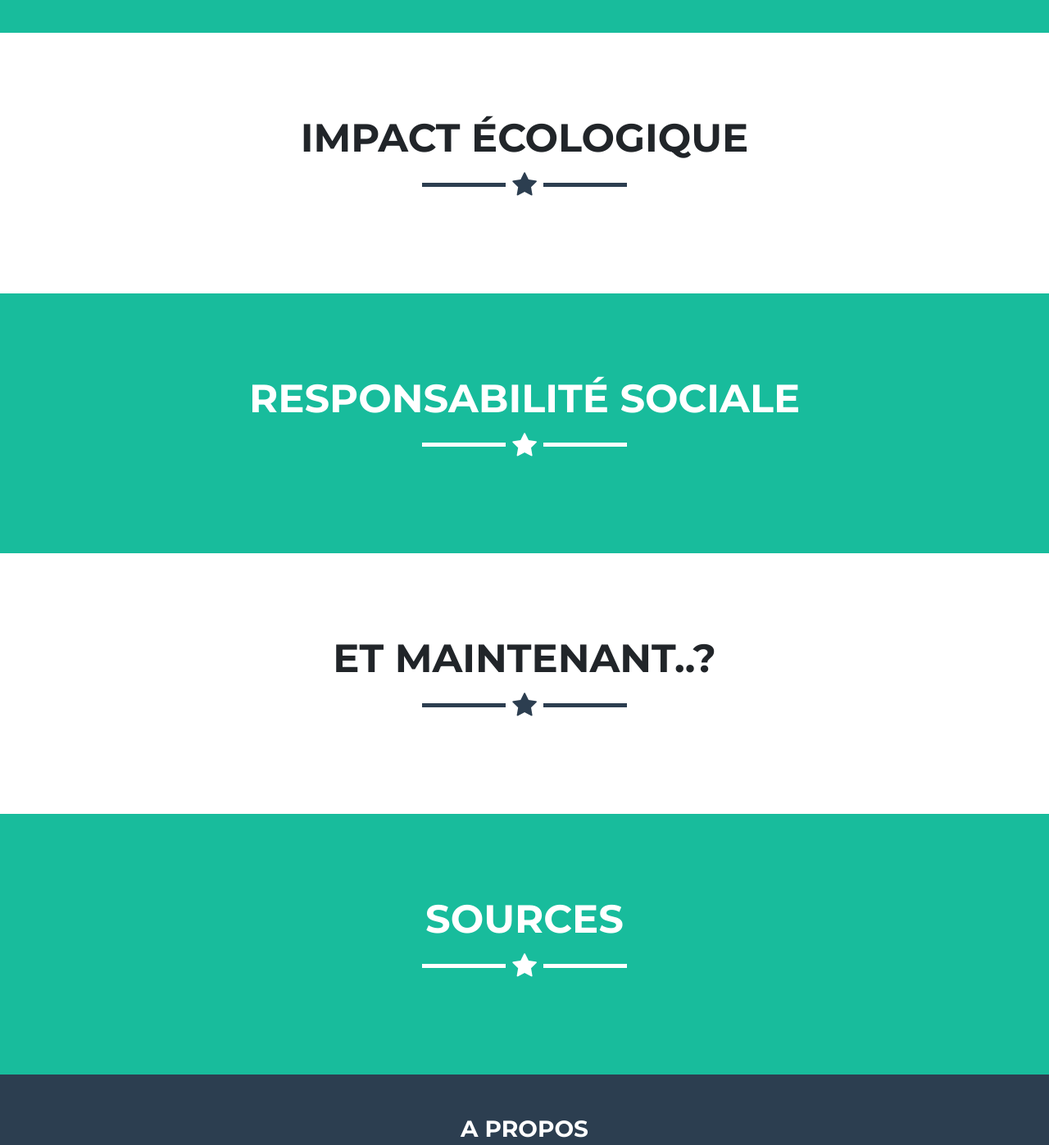
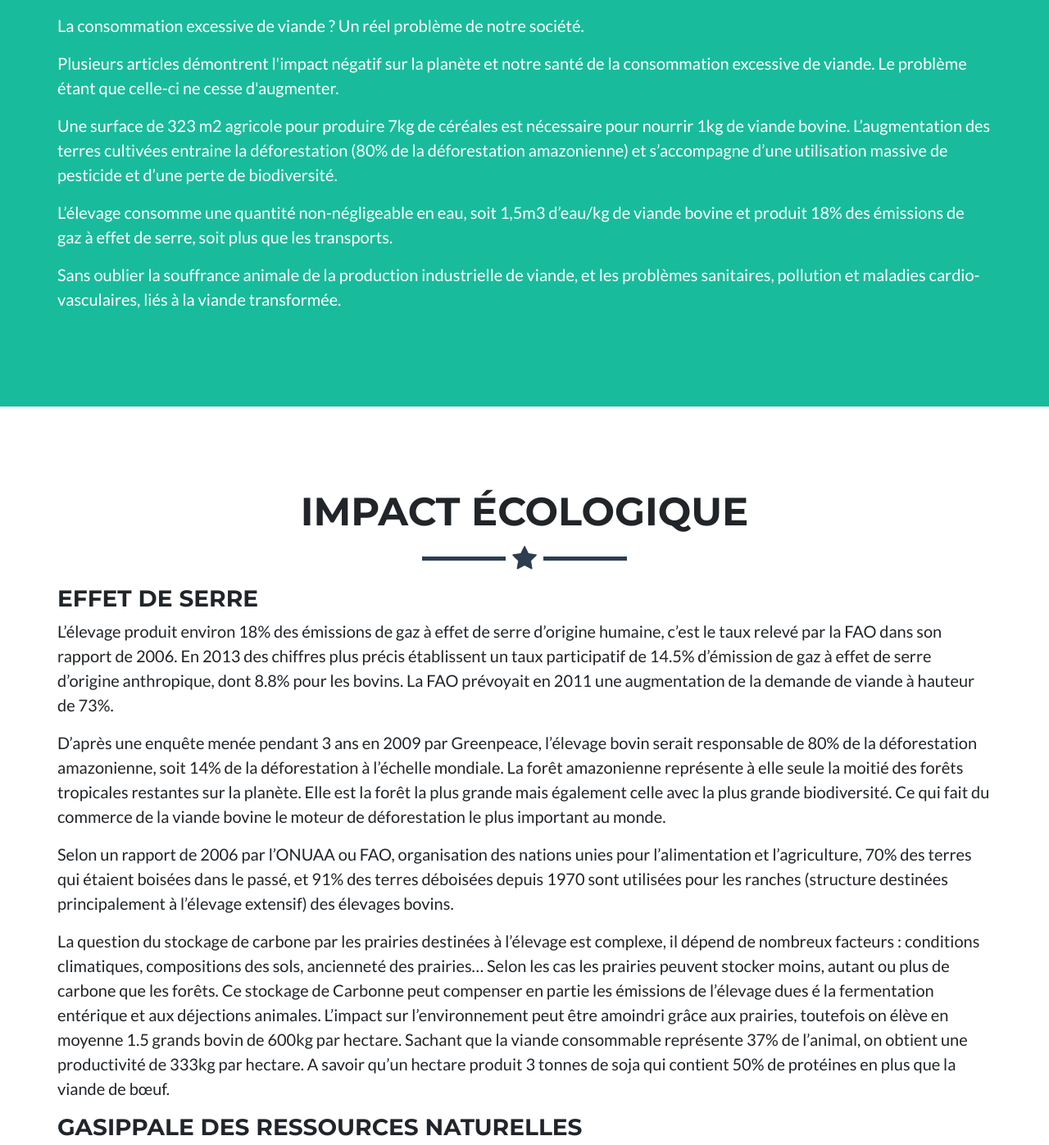
Before and after one commit to heig-vd-tweb2017/digital-story-telling-client, a plain HTML site: page src/index.html in a window 1280 px wide. Shown: the part 1501-2898 px from the top of the page at 82% size. Drawn offline with Linux system fonts and the light colour scheme.

Commit message:
Ajout introduction et effet de serre à index.html et mise en place des sujets à traiter

```diff
--- a/src/index.html
+++ b/src/index.html
@@ -76,6 +76,10 @@
         <h2 class="text-center">Introduction</h2>
         <hr class="star-primary">
         <div class="row">
+          <p>
+            Notre but n’est pas de vous pousser à devenir végétarien ou vegan, mais à vous expliquer les problèmes liés à la surconsommation
+            de viande et vous inviter à consommer celle-ci de manière plus responsable.
+          </p>
         </div>
       </div>
     </section>
@@ -86,6 +90,23 @@
         <h2 class="text-center">Problématiques</h2>
         <hr class="star-light">
         <div class="row">
+            <p>
+              La consommation excessive de viande ? Un réel problème de notre société.
+            </p><p>
+              Plusieurs articles démontrent l'impact négatif sur la planète et notre santé de la consommation excessive de viande.
+               Le problème étant que celle-ci ne cesse d'augmenter.
+            </p><p>
+              Une surface de 323 m2 agricole pour produire 7kg de céréales est nécessaire pour nourrir 1kg de viande bovine.
+               L’augmentation des terres cultivées entraine la déforestation (80% de la déforestation amazonienne) et s’accompagne
+                d’une utilisation massive de pesticide et d’une perte de biodiversité.
+            </p><p>
+              L’élevage consomme une quantité non-négligeable en eau, soit 1,5m3 d’eau/kg de viande bovine et produit 18% des émissions
+              de gaz à effet de serre, soit plus que les transports.
+            </p><p>
+              Sans oublier la souffrance animale de la production industrielle de viande, et les problèmes sanitaires, pollution et
+               maladies cardio-vasculaires, liés à la viande transformée.
+            </p>
+
         </div>
       </div>
     </section>
@@ -96,6 +117,33 @@
         <h2 class="text-center">Impact écologique</h2>
         <hr class="star-primary">
         <div class="row">
+            <h3>Effet de serre</h3>
+            <p>
+              L’élevage produit environ 18% des émissions de gaz à effet de serre d’origine humaine, c’est le taux relevé par la FAO dans son
+              rapport de 2006. En 2013 des chiffres plus précis établissent un taux participatif de 14.5% d’émission de gaz à effet de serre
+              d’origine anthropique, dont 8.8% pour les bovins. La FAO prévoyait en 2011 une augmentation de la demande de viande à hauteur de 73%.
+            </p><p>
+            D’après une enquête menée pendant 3 ans en 2009 par Greenpeace, l’élevage bovin serait responsable de 80% de la déforestation amazonienne,
+            soit 14% de la déforestation à l’échelle mondiale. La forêt amazonienne représente à elle seule la moitié des forêts tropicales restantes
+            sur la planète. Elle est la forêt la plus grande mais également celle avec la plus grande biodiversité. Ce qui fait du commerce de la viande
+            bovine le moteur de déforestation le plus important au monde.
+            </p><p>
+            Selon un rapport de 2006 par l’ONUAA ou FAO, organisation des nations unies pour l’alimentation et l’agriculture, 70% des terres qui étaient
+            boisées dans le passé, et 91% des terres déboisées depuis 1970 sont utilisées pour les ranches (structure destinées principalement à l’élevage
+            extensif) des élevages bovins.
+           </p><p>
+            La question du stockage de carbone par les prairies destinées à l’élevage est complexe, il dépend de nombreux facteurs : conditions
+            climatiques, compositions des sols, ancienneté des prairies… Selon les cas les prairies peuvent stocker moins, autant ou plus de carbone
+            que les forêts. Ce stockage de Carbonne peut compenser en partie les émissions de l’élevage dues é la fermentation entérique et aux
+            déjections animales. L’impact sur l’environnement peut être amoindri grâce aux prairies, toutefois on élève en moyenne 1.5 grands bovin
+            de 600kg par hectare. Sachant que la viande consommable représente 37% de l’animal, on obtient une productivité de 333kg par hectare.
+            A savoir qu’un hectare produit 3 tonnes de soja qui contient 50% de protéines en plus que la viande de bœuf.
+           </p>
+
+           <h3>Gasippale des ressources naturelles</h3>
+           <p>
+
+             </p>
         </div>
       </div>
     </section>
@@ -106,6 +154,18 @@
         <h2 class="text-center">Responsabilité sociale</h2>
         <hr class="star-light">
         <div class="row">
+            <h3>Santé</h3>
+            <p>
+              todo
+            </p>
+            <h3>La faim</h3>
+            <p>
+                todo
+            </p>
+            <h3>Souffrance animale </h3>
+            <p>
+                todo
+            </p>
         </div>
       </div>
     </section>
```
